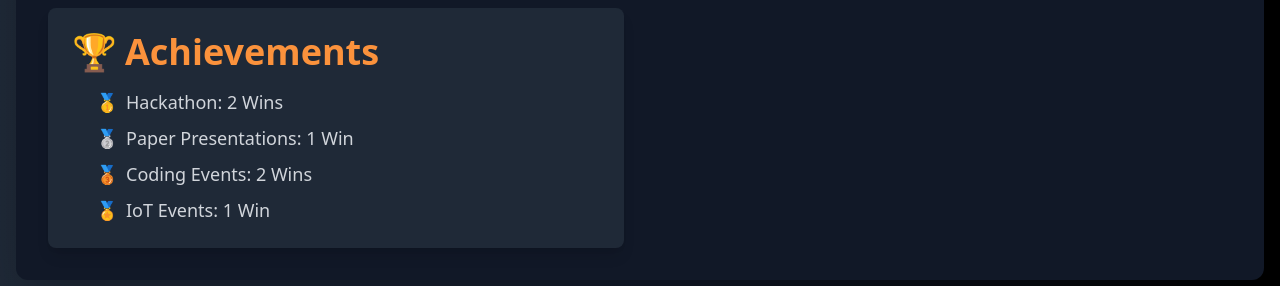
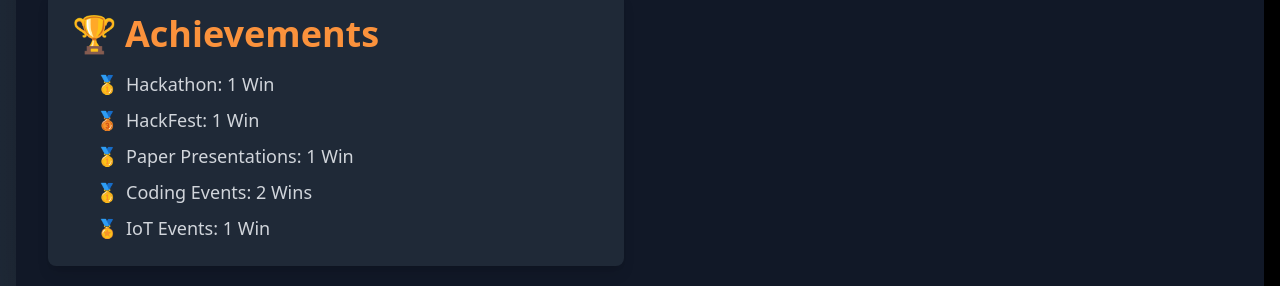
Before and after one commit to VIBUDESH07/My-Portfolio, a React (Create React App) app: page / in a window 1280 px wide. Shown: the part 511-797 px from the top of the page. Built offline with nearby package versions, Linux system fonts and the light colour scheme; the HTML template or start-up script is replaced by a standard one.

Commit message:
Update About.jsx

```diff
--- a/src/components/About.jsx
+++ b/src/components/About.jsx
@@ -5,8 +5,12 @@ const About = () => {
     <div className="min-h-screen bg-gradient-to-r from-gray-800 via-gray-900 to-black flex items-center justify-center p-4">
       <div className="container mx-auto flex flex-col md:flex-row p-8 bg-gray-900 shadow-2xl rounded-xl mt-16">
         <div className="flex-1 text-left mb-8 md:mb-0 md:mr-8">
-          <h1 className="text-5xl font-bold text-orange-400 mb-2 drop-shadow-lg">VIBUDESH R B</h1>
-          <h2 className="text-3xl text-red-400 mb-4 drop-shadow-lg">Full Stack Developer</h2>
+          <h1 className="text-5xl font-bold text-orange-400 mb-2 drop-shadow-lg transform transition-transform duration-300 hover:scale-105 hover:text-green-500">
+            VIBUDESH R B
+          </h1>
+          <h2 className="text-3xl text-red-400 mb-4 drop-shadow-lg transform transition-transform duration-300 hover:scale-105 hover:text-blue-400">
+            Full Stack Developer
+          </h2>
           <p className="text-xl text-gray-300 mb-8 leading-relaxed">
             I am a passionate Full Stack Developer with expertise in building scalable web applications. I enjoy working with both front-end and back-end technologies to create seamless user experiences.
           </p>
@@ -15,17 +19,57 @@ const About = () => {
               <span className="mr-2">🏆</span> Achievements
             </h3>
             <ul className="list-decimal pl-6 text-lg text-gray-300 space-y-2">
-              <li className="flex items-center">
-                <span className="mr-2">🥇</span> Hackathon: 2 Wins
+              <li className="relative group flex items-center">
+                <span className="mr-2">🥇</span> Hackathon: 1 Win
+                <span className="absolute left-full top-1/2 transform -translate-x-2 -translate-y-1/2 w-64 p-4 bg-gray-700 text-white text-sm rounded-lg opacity-0 group-hover:opacity-100 transition-opacity duration-300">
+                  <strong>Mediconnect:</strong> Developed a healthcare solution using
+                  <ul className="list-disc pl-5 mt-2">
+                    <li>HTML/CSS/JavaScript for the frontend</li>
+                    <li>MySQL for the database</li>
+                    <li>Express.js for the backend</li>
+                    <li>Python with Selenium for automation</li>
+                  </ul>
+                </span>
               </li>
-              <li className="flex items-center">
-                <span className="mr-2">🥈</span> Paper Presentations: 1 Win
+              <li className="relative group flex items-center">
+                <span className="mr-2">🥉</span> HackFest: 1 Win
+                <span className="absolute left-full top-1/2 transform -translate-x-2 -translate-y-1/2 w-64 p-4 bg-gray-700 text-white text-sm rounded-lg opacity-0 group-hover:opacity-100 transition-opacity duration-300">
+                  <strong>Web Scraping Project:</strong> Implemented a web scraping tool using
+                  <ul className="list-disc pl-5 mt-2">
+                    <li>Python with BeautifulSoup</li>
+                    <li>Automated data extraction</li>
+                  </ul>
+                </span>
               </li>
-              <li className="flex items-center">
-                <span className="mr-2">🥉</span> Coding Events: 2 Wins
+              <li className="relative group flex items-center">
+                <span className="mr-2">🥇</span> Paper Presentations: 1 Win
+                <span className="absolute left-full top-1/2 transform -translate-x-2 -translate-y-1/2 w-64 p-4 bg-gray-700 text-white text-sm rounded-lg opacity-0 group-hover:opacity-100 transition-opacity duration-300">
+                  <strong>Research on Data Privacy:</strong> Presented findings on
+                  <ul className="list-disc pl-5 mt-2">
+                    <li>Data protection techniques</li>
+                    <li>Privacy regulations</li>
+                  </ul>
+                </span>
               </li>
-              <li className="flex items-center">
+              <li className="relative group flex items-center">
+                <span className="mr-2">🥇</span> Coding Events: 2 Wins
+                <span className="absolute left-full top-1/2 transform -translate-x-2 -translate-y-1/2 w-64 p-4 bg-gray-700 text-white text-sm rounded-lg opacity-0 group-hover:opacity-100 transition-opacity duration-300">
+                  <strong>Various Coding Challenges:</strong> Achieved top scores in
+                  <ul className="list-disc pl-5 mt-2">
+                    <li>Algorithmic challenges</li>
+                    <li>Problem-solving contests</li>
+                  </ul>
+                </span>
+              </li>
+              <li className="relative group flex items-center">
                 <span className="mr-2">🏅</span> IoT Events: 1 Win
+                <span className="absolute left-full top-1/2 transform -translate-x-2 -translate-y-1/2 w-64 p-4 bg-gray-700 text-white text-sm rounded-lg opacity-0 group-hover:opacity-100 transition-opacity duration-300">
+                  <strong>Smart Home Automation:</strong> Created an IoT project with
+                  <ul className="list-disc pl-5 mt-2">
+                    <li>Embedded systems</li>
+                    <li>IoT sensors and actuators</li>
+                  </ul>
+                </span>
               </li>
             </ul>
           </div>
```
